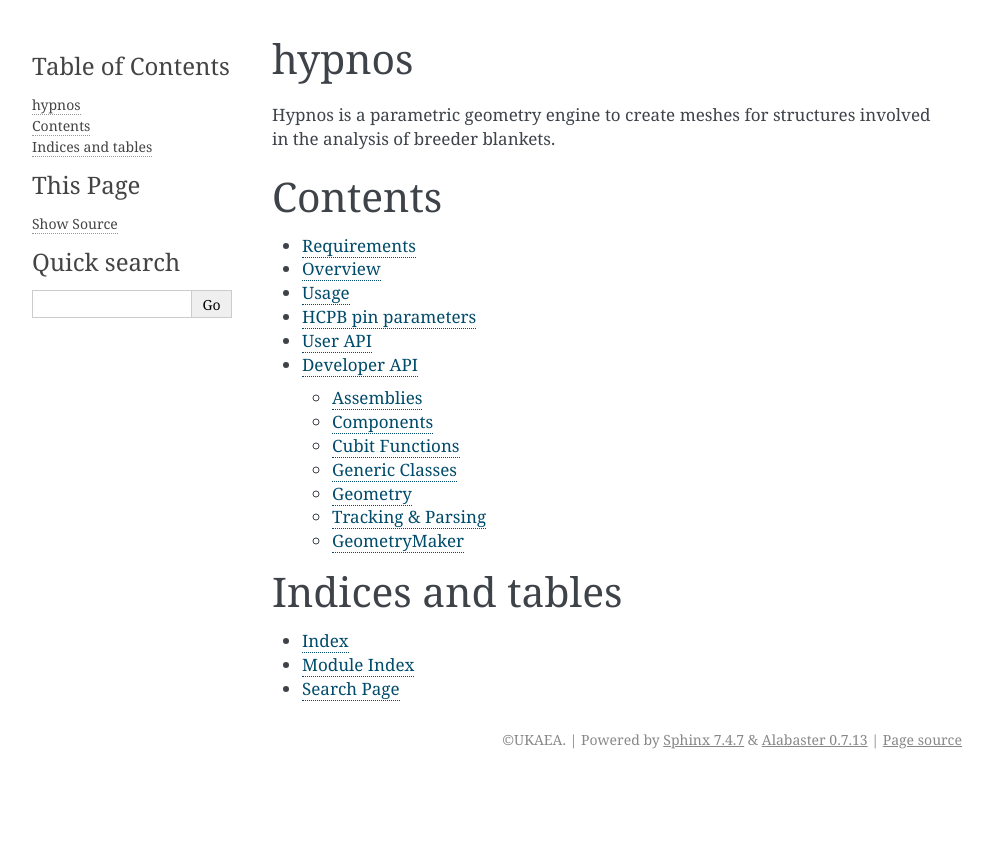
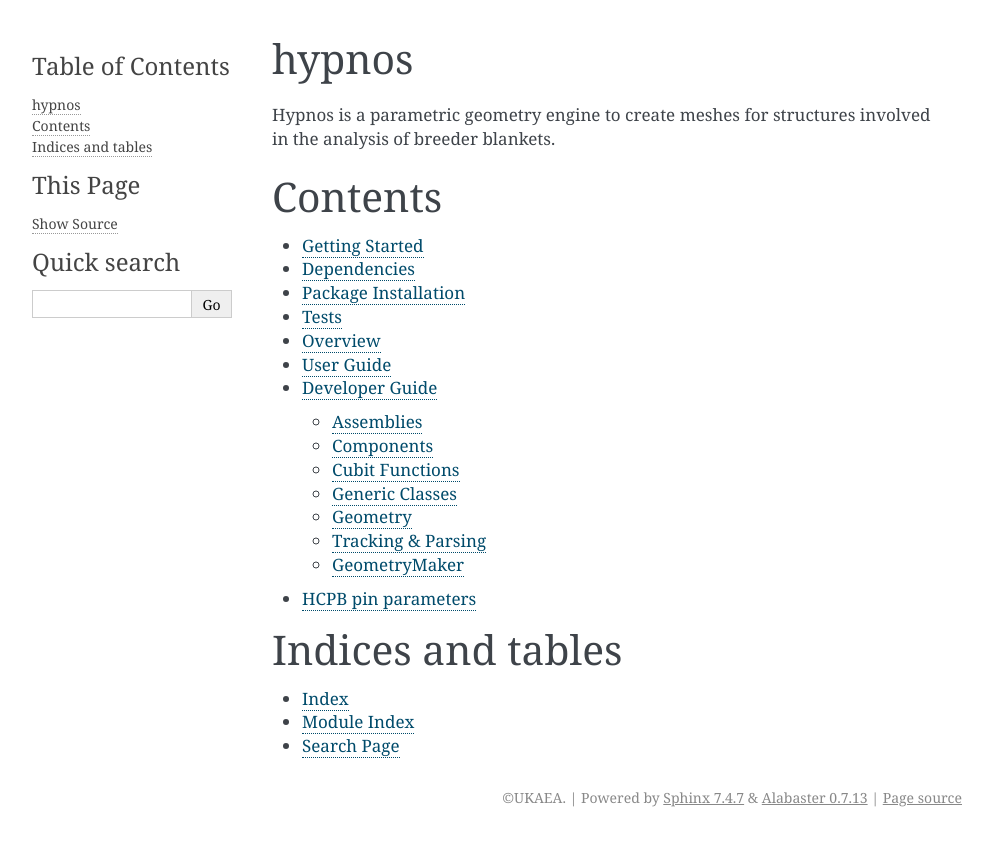
Before and after one commit to aurora-multiphysics/hypnos, a Sphinx documentation site: the page built from docs/source/index.rst, in a window 1280 px wide. Shown: the top 846 px of the page, without its empty margins (148-1141 px from the left). Built offline with Sphinx 7.4.7, drawn with Linux system fonts in a browser that asks for light colours.

Commit message:
refactor documentation

```diff
--- a/docs/source/Developer API.rst
+++ b/docs/source/Developer Guide.rst
@@ -1,5 +1,5 @@
-Developer API
-=============
+Developer Guide
+===============
 
 Here are the steps to make a custom simple component for use with Hypnos:
 
--- a/docs/source/Overview.rst
+++ b/docs/source/Overview.rst
@@ -9,7 +9,7 @@
 * Mesh and/or Export
 
 This can be achieved either through running main.py, or in your own python script using the GeometryMaker class.
-These are explained in :doc:`Usage`.
+These are explained in :doc:`User Guide`.
 
 .. rubric:: types of geometries
 
--- a/docs/source/index.rst
+++ b/docs/source/index.rst
@@ -14,12 +14,11 @@
 .. toctree::
    :maxdepth: 2
 
-   Requirements
+   Getting Started
    Overview
-   Usage
+   User Guide
+   Developer Guide
    HCPB pin parameters
-   User API
-   Developer API
 
 Indices and tables
 ==================
```
Also changed, not shown: docs/source/Getting Started.rst (added, +39 -0 lines), docs/source/Requirements.rst (deleted, +0 -22 lines), docs/source/User API.rst (deleted, +0 -39 lines), docs/source/User Guide.rst (renamed from docs/source/Usage.rst, +22 -4 lines).
